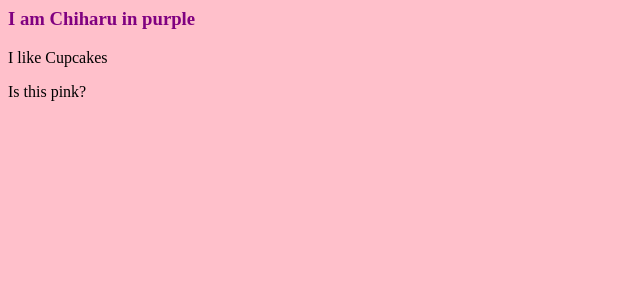
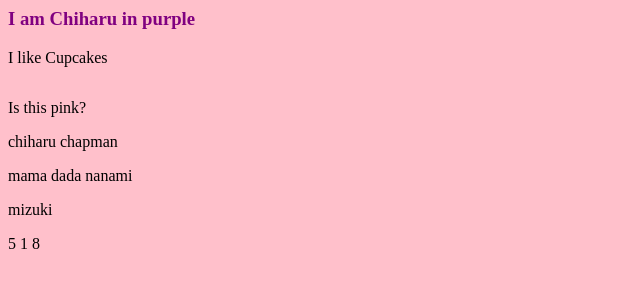
Before and after one commit to chichan/chichan.github.io, a plain HTML site: page index.html in a window 1280 px wide. Shown: the whole page, without its empty margins (0-640 px from the left). Drawn offline with Linux system fonts and the light colour scheme.

Commit message:
Update index.html

```diff
--- a/index.html
+++ b/index.html
@@ -9,5 +9,16 @@
 
 <h3 style="color:#800080">I am Chiharu in purple</h3>
 <p>I like Cupcakes</p>
+  <img source="cupcake.jpg">
   <p>Is this pink?</p>
+
+
+  <p>chiharu chapman</p>
+  <p>mama dada nanami </p>
+  <p>mizuki</p>
+  <p>5 1 8 </p>
+
+
+
+
 </body>
```
